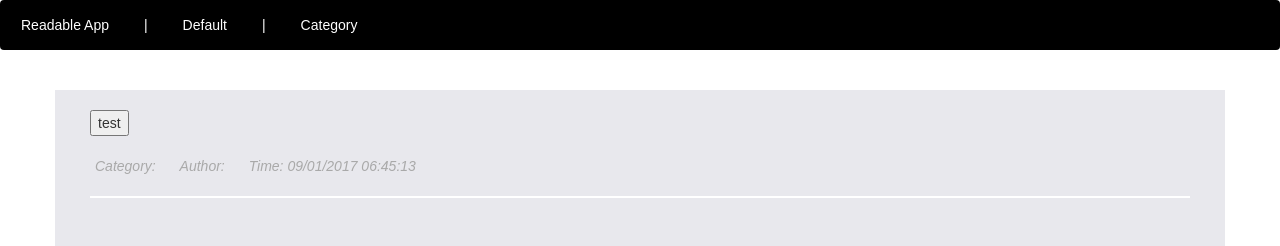
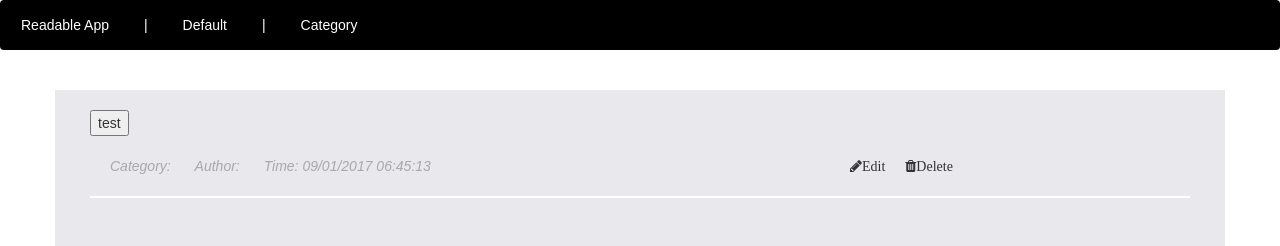
Before and after one commit to ZHICHONGLI/Uda-Readable, a React app: page /post/1 in a window 1280 px wide. Shown: the top 246 px of the page. Built offline with nearby package versions, Linux system fonts and the light colour scheme; no server answers.

Commit message:
add button foe edit delete post

```diff
--- a/src/pages/Post.js
+++ b/src/pages/Post.js
@@ -4,6 +4,7 @@ import { bindActionCreators } from 'redux';
 import * as PostAction from '../actions/PostAction';
 import moment from 'moment-timezone';
 import CommentList from '../components/CommentList';
+import {Link} from 'react-router-dom';
 
 class PostPage extends Component {
   constructor(props) {
@@ -42,9 +43,19 @@ class PostPage extends Component {
             <h3><em>{currentPost.title}</em></h3>
           </div>
           <div className='row'>
-            <i className='post-basic'>Category: {currentPost.category}</i>
-            <i className='post-basic'>Author: {currentPost.author}</i>
-            <i className='post-basic'>Time: {moment(currentPost.timestamp).format('MM/DD/YYYY  hh:mm:ss')}</i>
+            <span className='col-sm-8'>
+              <i className='post-basic'>Category: {currentPost.category}</i>
+              <i className='post-basic'>Author: {currentPost.author}</i>
+              <i className='post-basic'>Time: {moment(currentPost.timestamp).format('MM/DD/YYYY  hh:mm:ss')}</i>
+            </span>
+            <span className='col-sm-4'>
+              <i to='' className="fa fa-pencil vote-pointer" aria-hidden="true">
+                Edit
+              </i>
+              <i to='' className="fa fa-trash vote-pointer" aria-hidden="true">
+                Delete
+              </i>
+            </span>
           </div>
         </section>
         <hr/>
```
